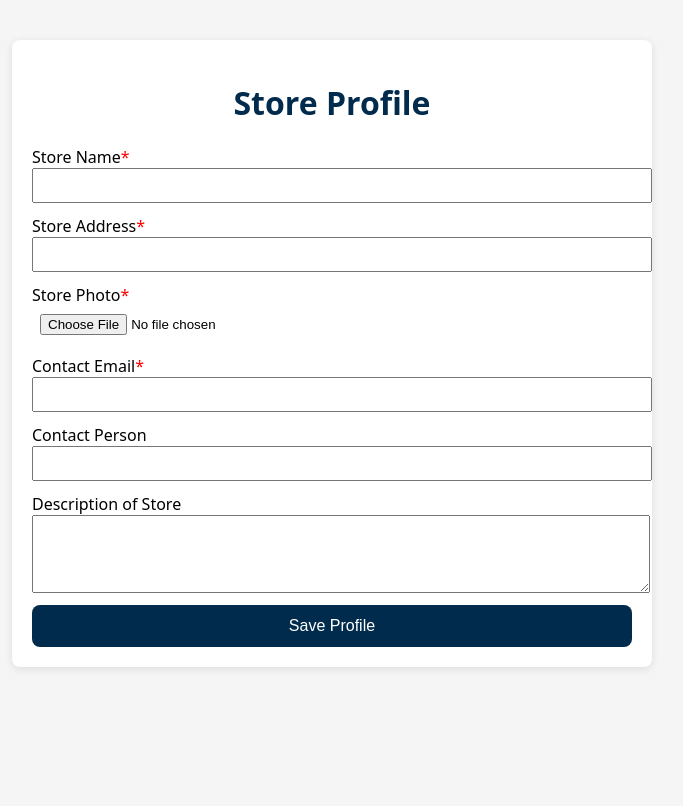
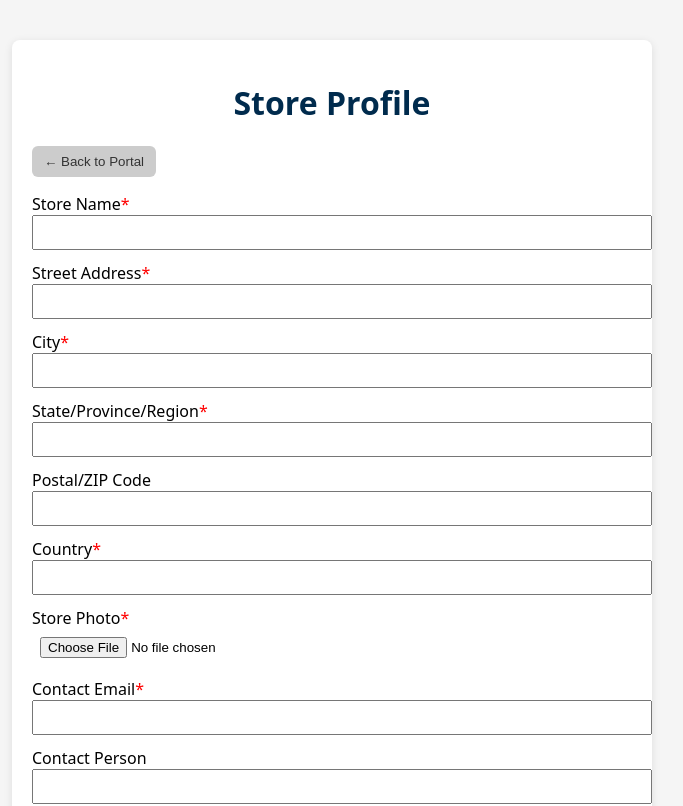
Before and after one commit to Vostcard-app/web-app, a React (Vite) app: page /store-profile-page in a window 1280 px wide. Shown: the top 806 px of the page, without its empty margins (308-991 px from the left). Built offline with nearby package versions, Linux system fonts and the light colour scheme; no server answers.

Commit message:
Ready for Netlify deploy

```diff
--- a/src/pages/StoreProfilePageView.tsx
+++ b/src/pages/StoreProfilePageView.tsx
@@ -1,8 +1,14 @@
 import React, { useState } from "react";
+import { useNavigate } from "react-router-dom";
 
 const StoreProfilePage: React.FC = () => {
   const [storeName, setStoreName] = useState("");
-  const [storeAddress, setStoreAddress] = useState("");
+  // New address fields
+  const [streetAddress, setStreetAddress] = useState("");
+  const [city, setCity] = useState("");
+  const [stateProvince, setStateProvince] = useState("");
+  const [postalCode, setPostalCode] = useState("");
+  const [country, setCountry] = useState("");
   const [storePhoto, setStorePhoto] = useState<File | null>(null);
   const [contactEmail, setContactEmail] = useState("");
   const [contactPerson, setContactPerson] = useState("");
@@ -10,10 +16,21 @@ const StoreProfilePage: React.FC = () => {
   const [error, setError] = useState("");
   const [success, setSuccess] = useState(false);
 
+  const navigate = useNavigate();
+
   const handleSubmit = (e: React.FormEvent) => {
     e.preventDefault();
 
-    if (!storeName || !storeAddress || !contactEmail || !storePhoto) {
+    // Validate required fields
+    if (
+      !storeName ||
+      !streetAddress ||
+      !city ||
+      !stateProvince ||
+      !country ||
+      !contactEmail ||
+      !storePhoto
+    ) {
       setError("Please fill out all required fields.");
       return;
     }
@@ -21,7 +38,11 @@ const StoreProfilePage: React.FC = () => {
     // Simulate save process
     console.log("Store Profile Saved:", {
       storeName,
-      storeAddress,
+      streetAddress,
+      city,
+      stateProvince,
+      postalCode,
+      country,
       storePhoto,
       contactEmail,
       contactPerson,
@@ -35,6 +56,20 @@ const StoreProfilePage: React.FC = () => {
   return (
     <div style={{ maxWidth: "600px", margin: "40px auto", padding: "20px", background: "#fff", borderRadius: "8px", boxShadow: "0 2px 8px rgba(0,0,0,0.1)" }}>
       <h1 style={{ textAlign: "center", color: "#002B4D" }}>Store Profile</h1>
+      <button
+        onClick={() => navigate("/advertiser-portal")}
+        style={{
+          backgroundColor: "#ccc",
+          color: "#333",
+          border: "none",
+          padding: "8px 12px",
+          borderRadius: "6px",
+          cursor: "pointer",
+          marginBottom: "16px",
+        }}
+      >
+        ← Back to Portal
+      </button>
       <form onSubmit={handleSubmit}>
         <label>
           Store Name<span style={{ color: "red" }}>*</span>
@@ -46,12 +81,52 @@ const StoreProfilePage: React.FC = () => {
             style={{ display: "block", width: "100%", marginBottom: "12px", padding: "8px" }}
           />
         </label>
+        {/* Address Fields */}
         <label>
-          Store Address<span style={{ color: "red" }}>*</span>
+          Street Address<span style={{ color: "red" }}>*</span>
           <input
             type="text"
-            value={storeAddress}
-            onChange={(e) => setStoreAddress(e.target.value)}
+            value={streetAddress}
+            onChange={(e) => setStreetAddress(e.target.value)}
+            required
+            style={{ display: "block", width: "100%", marginBottom: "12px", padding: "8px" }}
+          />
+        </label>
+        <label>
+          City<span style={{ color: "red" }}>*</span>
+          <input
+            type="text"
+            value={city}
+            onChange={(e) => setCity(e.target.value)}
+            required
+            style={{ display: "block", width: "100%", marginBottom: "12px", padding: "8px" }}
+          />
+        </label>
+        <label>
+          State/Province/Region<span style={{ color: "red" }}>*</span>
+          <input
+            type="text"
+            value={stateProvince}
+            onChange={(e) => setStateProvince(e.target.value)}
+            required
+            style={{ display: "block", width: "100%", marginBottom: "12px", padding: "8px" }}
+          />
+        </label>
+        <label>
+          Postal/ZIP Code
+          <input
+            type="text"
+            value={postalCode}
+            onChange={(e) => setPostalCode(e.target.value)}
+            style={{ display: "block", width: "100%", marginBottom: "12px", padding: "8px" }}
+          />
+        </label>
+        <label>
+          Country<span style={{ color: "red" }}>*</span>
+          <input
+            type="text"
+            value={country}
+            onChange={(e) => setCountry(e.target.value)}
             required
             style={{ display: "block", width: "100%", marginBottom: "12px", padding: "8px" }}
           />
```
